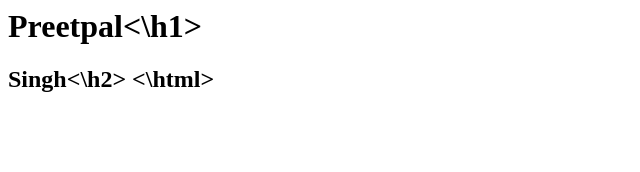
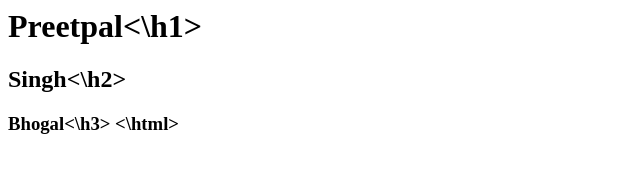
Before and after one commit to preetpal1321/new-ssh-repo, a plain HTML site: page index.html in a window 1280 px wide. Shown: the whole page, without its empty margins (0-640 px from the left). Drawn offline with Linux system fonts and the light colour scheme.

Commit message:
Update index.html

```diff
--- a/index.html
+++ b/index.html
@@ -1,4 +1,5 @@
 <html>
 <h1>Preetpal<\h1>
 <h2>Singh<\h2>
+<h3>Bhogal<\h3>
 <\html>
```
